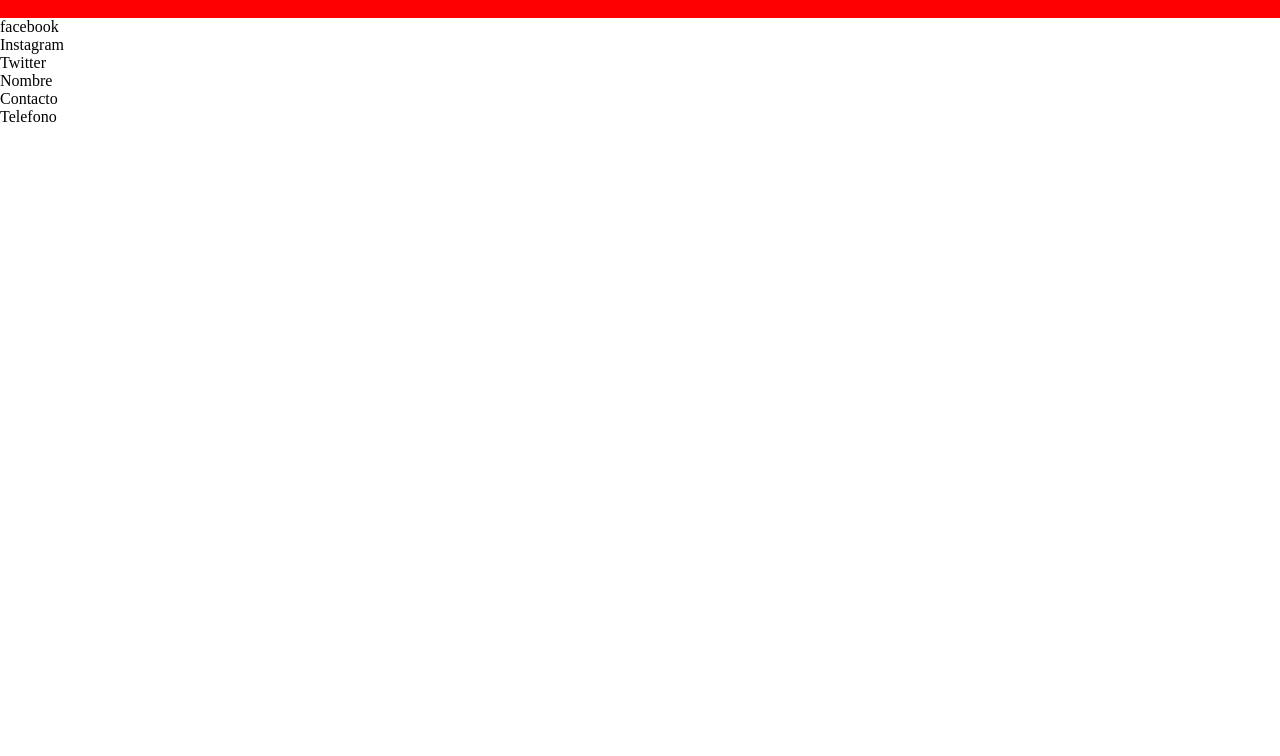
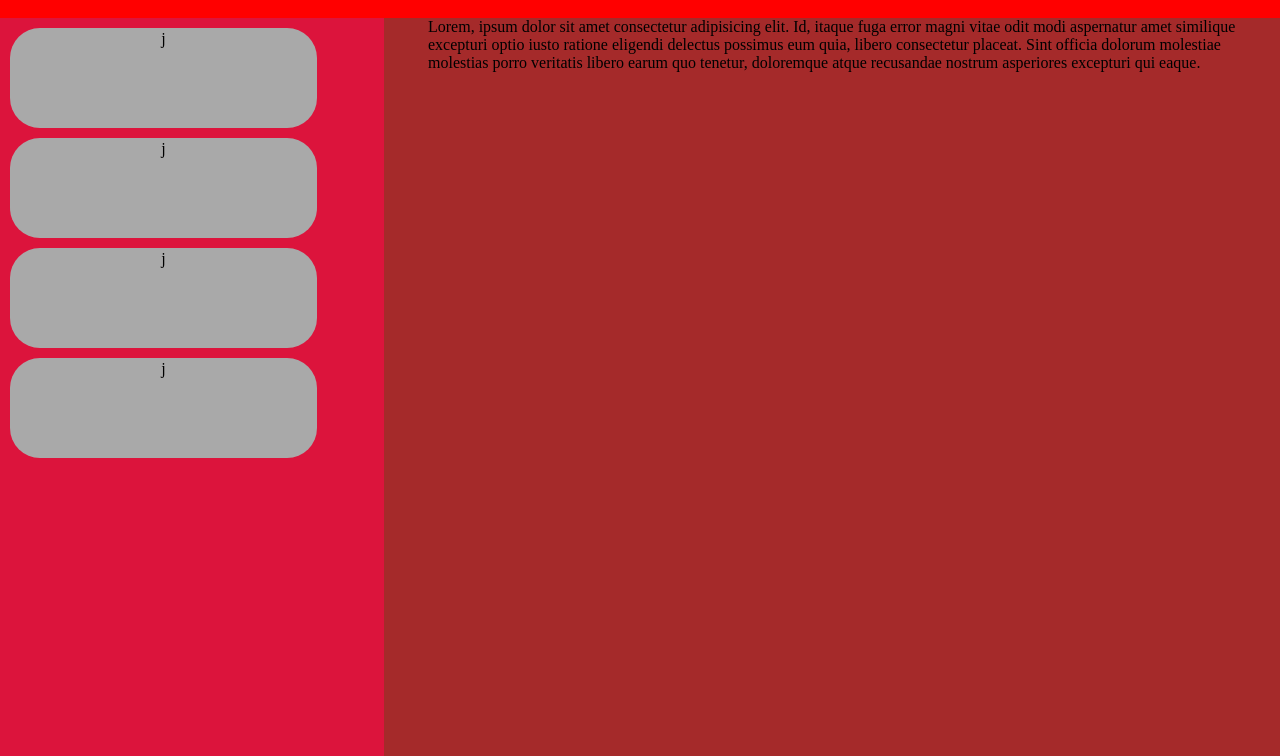
Before and after one commit to alejandrozeb/DefinitivoHtmlCss, a plain HTML site: page 16-display/project.html in a window 1280 px wide. Shown: the part 44-800 px from the top of the page. Drawn offline with Linux system fonts and the light colour scheme.

Commit message:
{add} añadiendo el main con un side con css

```diff
--- a/16-display/project.html
+++ b/16-display/project.html
@@ -19,12 +19,15 @@
             </ul>
         </nav>
     </header>
-    <main>
+    <main class="main">
         <div class="side">
-
+            <p class="parrafo">j</p>
+            <p class="parrafo">j</p>
+            <p class="parrafo">j</p>
+            <p class="parrafo">j</p>
         </div>
         <div class="body">
-
+            <p>Lorem, ipsum dolor sit amet consectetur adipisicing elit. Id, itaque fuga error magni vitae odit modi aspernatur amet similique excepturi optio iusto ratione eligendi delectus possimus eum quia, libero consectetur placeat. Sint officia dolorum molestiae molestias porro veritatis libero earum quo tenetur, doloremque atque recusandae nostrum asperiores excepturi qui eaque.</p>
         </div>
     </main>
     <footer>
--- a/16-display/stylep.css
+++ b/16-display/stylep.css
@@ -32,3 +32,31 @@
     display: inline-block;
     font-size: 10px;
 }
+
+.main{
+    background-color: brown;
+    width: 100vw;
+    height: 100vh;
+}
+.side{
+    background-color: crimson;
+    display: inline-block;
+    width: 30vw;
+    height: 100vh;
+}
+.body{
+    display: inline-block;
+    width: 65vw;
+    right: 20px;
+    position: absolute;
+}
+.parrafo{
+    background-color: darkgrey;
+    width: 80%;
+    height: 100px;
+    padding: 2px;
+    margin: 10px;
+    border: 1px black;
+    border-radius: 30px;
+    text-align: center;
+}
```
